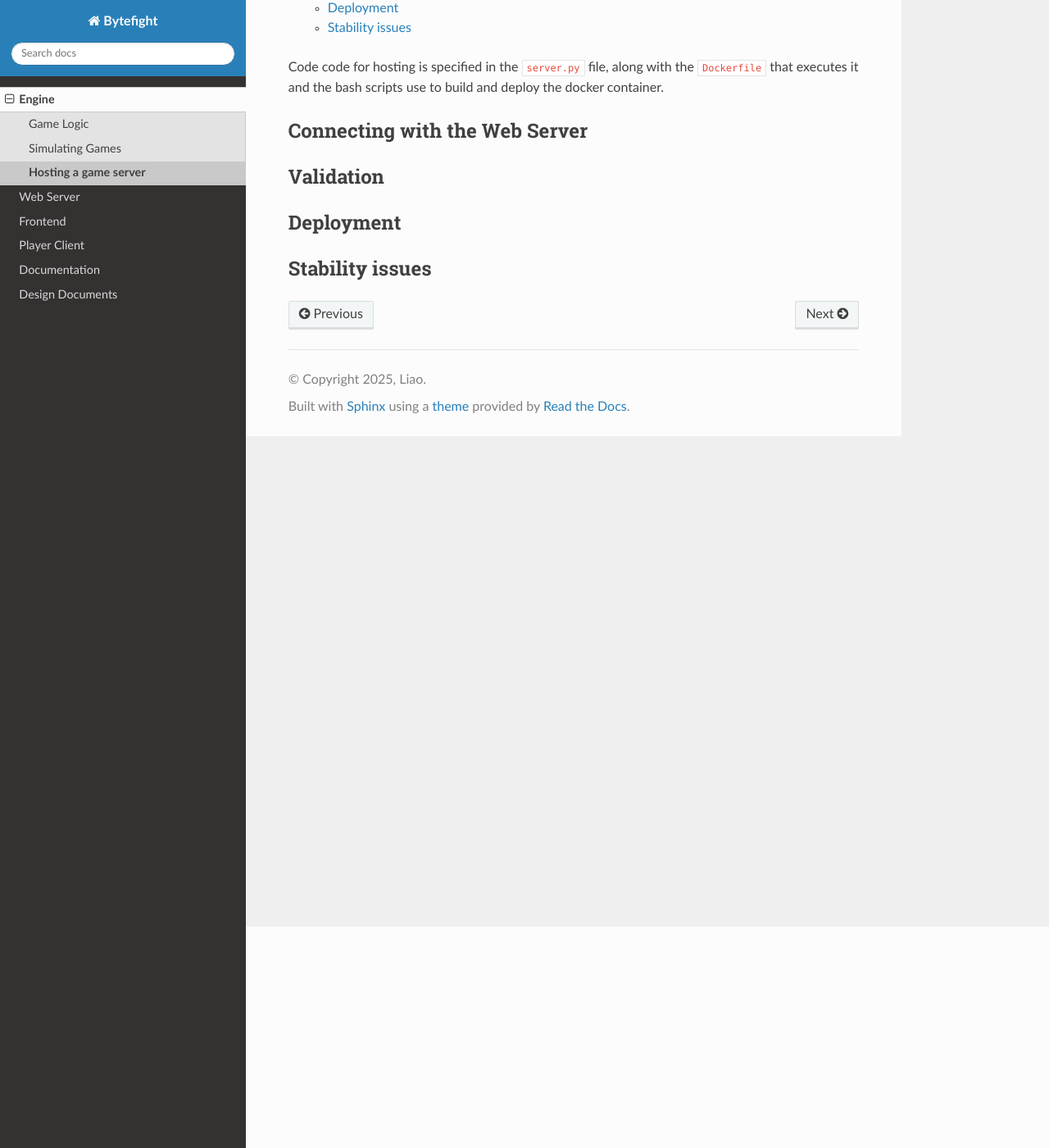
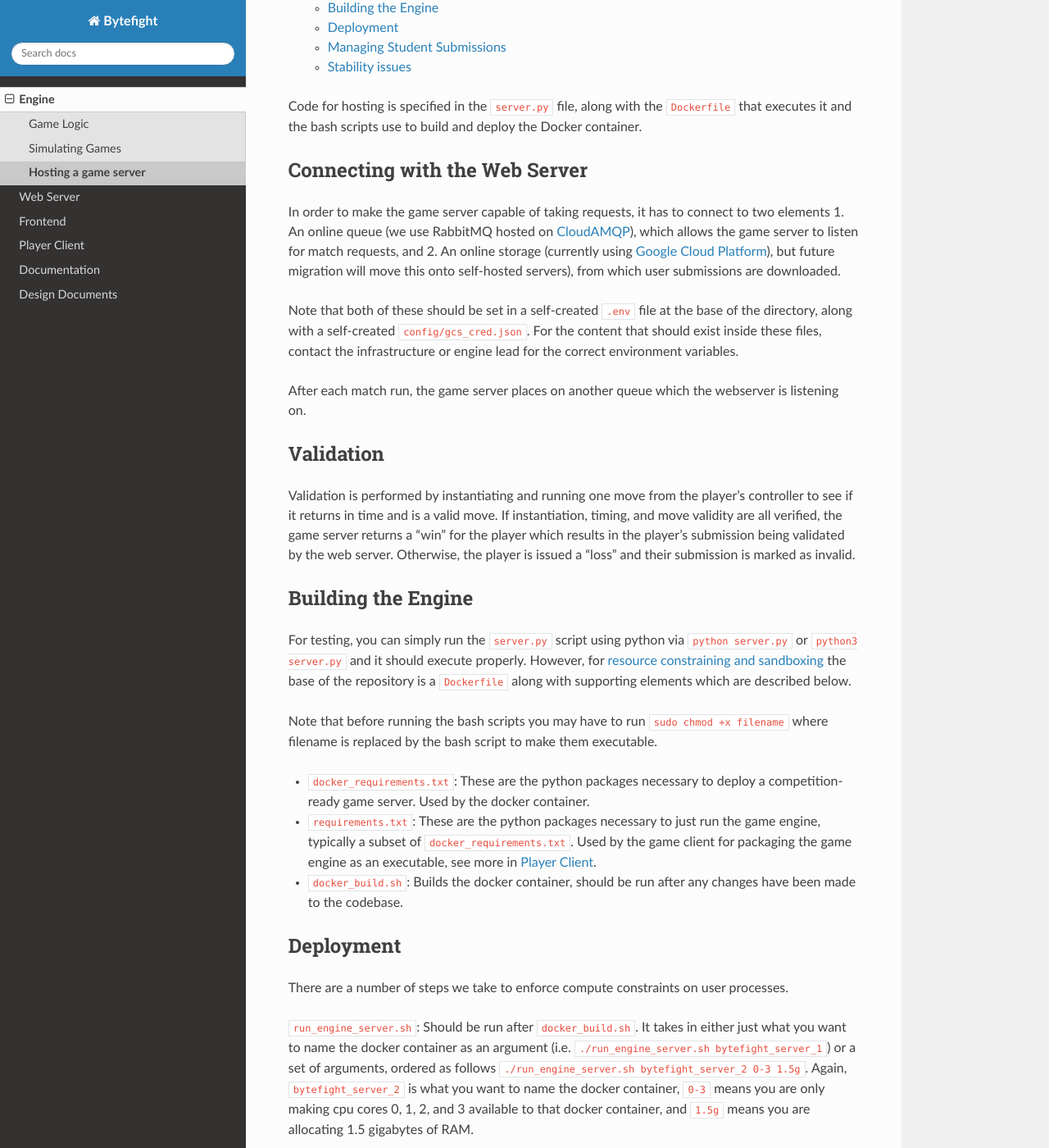
Before and after one commit to ByteFight-GT/documentation, a Sphinx documentation site: the page built from docs/source/engine/hosting.rst, in a window 1280 px wide and 1400 px high, scrolled down 270 px. Shown: the whole window at 82% size. Built offline with Sphinx 7.4.7 and the Read the Docs theme 3.1.0, drawn with Linux system fonts in a browser that asks for light colours; some of the changed text lies outside the part shown.

Commit message:
Finished engine docs

```diff
--- a/docs/source/engine/hosting.rst
+++ b/docs/source/engine/hosting.rst
@@ -4,18 +4,81 @@ Hosting a game server
 .. contents::
 
 
-Code code for hosting is specified in the ``server.py`` file, along with the ``Dockerfile`` that executes it and the bash scripts use to build and deploy the docker container.
+Code for hosting is specified in the ``server.py`` file, along with the ``Dockerfile`` that executes it and the bash scripts use to build and deploy the Docker container.
 
 Connecting with the Web Server
 ------------------------------
+In order to make the game server capable of taking requests, it has to connect to two elements
+1. An online queue (we use RabbitMQ hosted on `CloudAMQP <https://www.cloudamqp.com/>`_), which allows the game server to listen for match requests, and
+2. An online storage (currently using `Google Cloud Platform <https://console.cloud.google.com/>`_), but future migration will move this onto self-hosted servers), from which user submissions are downloaded.
 
+Note that both of these should be set in a self-created ``.env`` file at the base of the directory, along with a self-created ``config/gcs_cred.json``. For the content that should exist inside these files,
+contact the infrastructure or engine lead for the correct environment variables.
+
+After each match run, the game server places on another queue which the webserver is listening on.
 
 Validation
 ----------
+Validation is performed by instantiating and running one move from the player's controller to see if it returns in time and is a valid move.
+If instantiation, timing, and move validity are all verified, the game server returns a "win" for the player which results in the player's submission being validated by the web server.
+Otherwise, the player is issued a "loss" and their submission is marked as invalid.
+
+
+Building the Engine
+-------------------
+For testing, you can simply run the ``server.py`` script using python via ``python server.py`` or ``python3 server.py`` and it should execute properly.
+However, for `resource constraining and sandboxing <sandboxing>`_ the base of the repository is a ``Dockerfile`` along with supporting elements which are described below.
+
+Note that before running the bash scripts you may have to run ``sudo chmod +x filename`` where filename is replaced by the bash script to make them executable.
+
+- ``docker_requirements.txt``: These are the python packages necessary to deploy a competition-ready game server. Used by the docker container.
+- ``requirements.txt``: These are the python packages necessary to just run the game engine, typically a subset of ``docker_requirements.txt``. Used by the game client for packaging the game engine as an executable, see more in :doc:`../client`.
+- ``docker_build.sh``: Builds the docker container, should be run after any changes have been made to the codebase.
 
 Deployment
 ----------
+There are a number of steps we take to enforce compute constraints on user processes.
 
+``run_engine_server.sh``:  Should be run after ``docker_build.sh``.
+It takes in either just what you want to name the docker container
+as an argument (i.e. ``./run_engine_server.sh bytefight_server_1``)
+or a set of arguments, ordered as follows ``./run_engine_server.sh bytefight_server_2 0-3 1.5g``.
+Again, ``bytefight_server_2`` is what you want to name the docker container,  ``0-3`` means you are only making
+cpu cores 0, 1, 2, and 3 available to that docker container, and ``1.5g`` means you are allocating 1.5 gigabytes of RAM.
+
+You can see different ways of specifying memory and cpu core constraints here at
+`Docker Constraints <https://docs.docker.com/engine/containers/resource_constraints/>`_. Feel free to change the
+``run_engine_server.sh`` to suit your resource constraining needs.
+
+You can check what docker containers are running and their status by running ``docker ps -a``
+
+In order to find out the cores your computer has, install ``htop`` and run it. In order to ensure maximum compute and fairness for competitors, we also attempt to constrain
+the OS to specific cores. While this is technically impossible due to the requirement of the OS managing CPU core interrupts, we can move 95% to 99% of OS workload off of
+cores that we want running our docker containers.  We do this by modifying the startup and services manager for Linux, ``systemd``, to start user processes on specific cores.
+In doing so, all non-kernel processes spawned will only exist on and have access to the specified cores. This can be accomplished as follows:
+
+1. Edit ``systemd/system.conf`` via something like ``sudo vim /etc/systemd/system.conf`` or ``sudo gedit /etc/systemd/system.conf``
+2. Change and uncomment ``CPUAffinity=``, maybe change it to something like ``CPUAffinity=0-2``, which would pin it to the first three cores.
+3. Run ``sudo systemctl daemon-reexec``
+4. Restart and check core usage using ``htop``
+
+Note that kernel threads such as the Linux Task Scheduler will still run on other cpus, but are typically very lightweight.
+This is why we only guarentee 95-99% core usage in the competition rules.
+
+A setup for a competition game server on a 12-core computer might be as follows:
+
+- OS on cores 0-3
+- Game server 1 on cores 4-7
+- Game server 2 on cores 8-11
+
+
+Managing Student Submissions
+----------------------------
+Student submissions will be downloaded to the same game environment prior to match runs. Be very careful about managing these packages - python caches modules, meaning if you
+don't delete the module from ``sys.modules`` on the main thread and ensure the module wasn't cached, you could end up still running a prior submission's code during a match or during validation.
 
 Stability issues
 ----------------
+During a prior competition run there were dependency issues with ``python3.8`` and ``OpenSSL`` on ``Ubuntu 22.04``, which is what we deployed on. Servers would randomly crash when listening for matches
+very occasionally. Thus, we specified ``--restart unless-stopped`` in ``run_engine_server.sh`` when starting up the docker container. This causes the docker container to automatically restart on crash.
+In such cases logging server actions and errors to ``app.log`` so that you have a record of server actions is useful.
```
Also changed, not shown: docs/source/engine/running.rst (+7 -1 lines).
